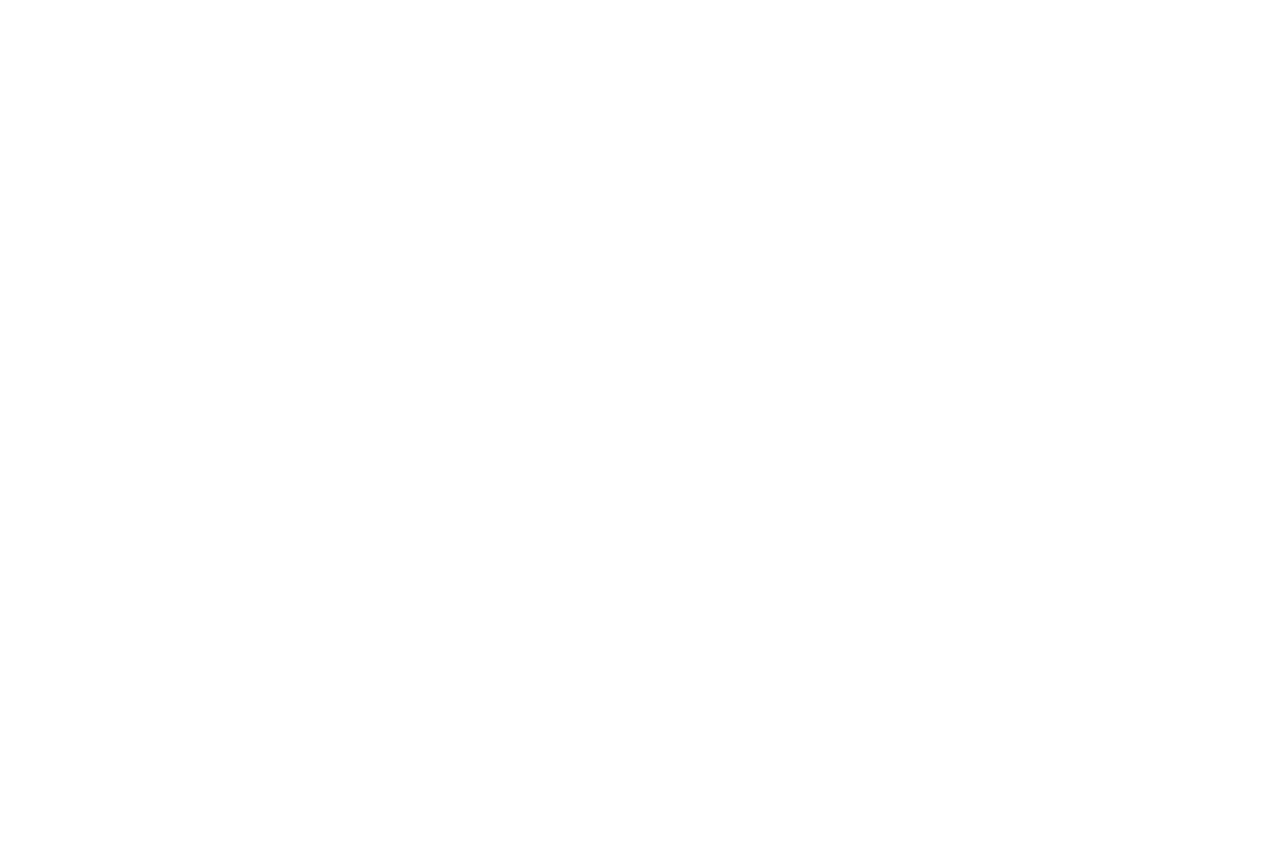
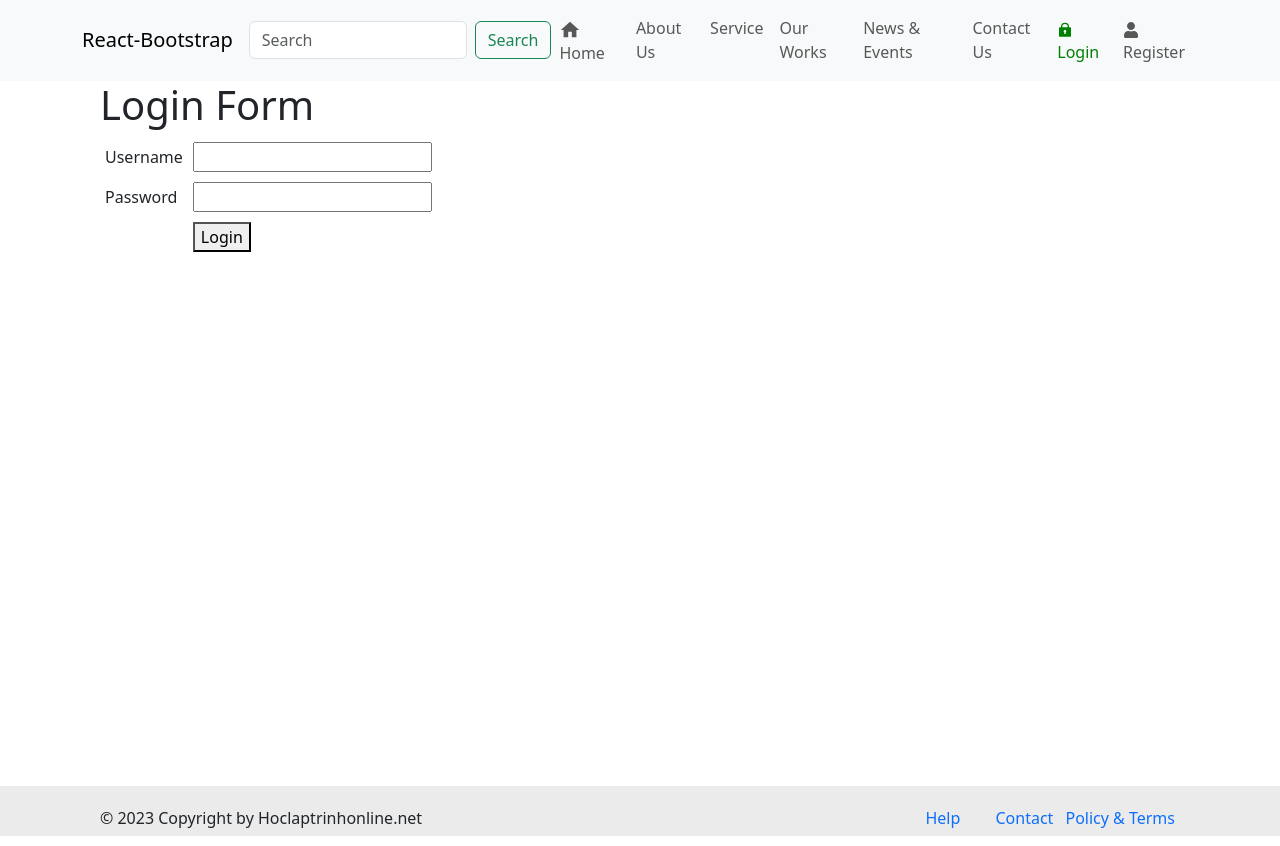
Before and after one commit to manngo2013/demo-fourth-project, a React (Create React App) app: page /login in a window 1280 px wide. Before the commit this address had no page. Before the commit the page ends 800 px from the top, so only its background shows below. Built offline with nearby package versions, Linux system fonts and the light colour scheme.

Commit message:
Lecture 43: Use Navigate

```diff
--- a/src/index.js
+++ b/src/index.js
@@ -8,6 +8,7 @@ import About from './pages/About';
 import Service from './pages/Service';
 import 'bootstrap/dist/css/bootstrap.min.css';
 import Home from './pages/Home';
+import Login from './pages/Login';
 
 const root = ReactDOM.createRoot(document.getElementById('root'));
 root.render(
@@ -18,6 +19,7 @@ root.render(
           <Route index element={<Home />} />
           <Route path="about" element={<About />} />
           <Route path="service" element={<Service />} />
+          <Route path="login" element={<Login />} />
         </Route>
       </Routes>
     </BrowserRouter>
--- /dev/null
+++ b/src/pages/Login.jsx
@@ -0,0 +1,50 @@
+import React, { Component } from "react";
+import { Navigate } from "react-router-dom";
+
+export default class Login extends Component {
+  state = { user: null, error: null };
+
+  handleLogin = (event) => {
+    event.preventDefault();
+    try {
+      let user = { username: "abc" };
+      this.setState({ user });
+    } catch (error) {
+      this.setState({ error });
+    }
+  };
+
+  render() {
+    let { user, error } = this.state;
+
+    return (
+      <div style={{ marginLeft: 100 }}>
+        {error && <p>{error.message}</p>}
+        {user && <Navigate to="/dashboard" replace={true} />}
+        <h1>Login Form</h1>
+        <table cellPadding="5">
+          <tr>
+            <td>Username</td>
+            <td>
+              <input type="text" />
+            </td>
+          </tr>
+          <tr>
+            <td>Password</td>
+            <td>
+              <input type="password" />
+            </td>
+          </tr>
+          <tr>
+            <td></td>
+            <td>
+              <button onClick={(event) => this.handleLogin(event)}>
+                Login
+              </button>
+            </td>
+          </tr>
+        </table>
+      </div>
+    );
+  }
+}
```
